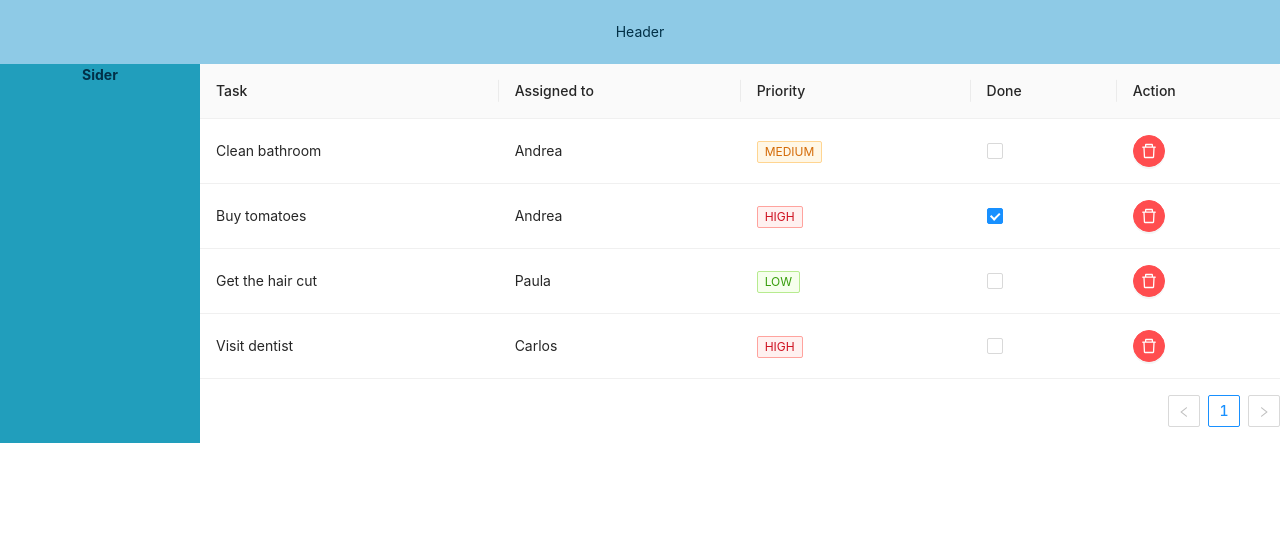
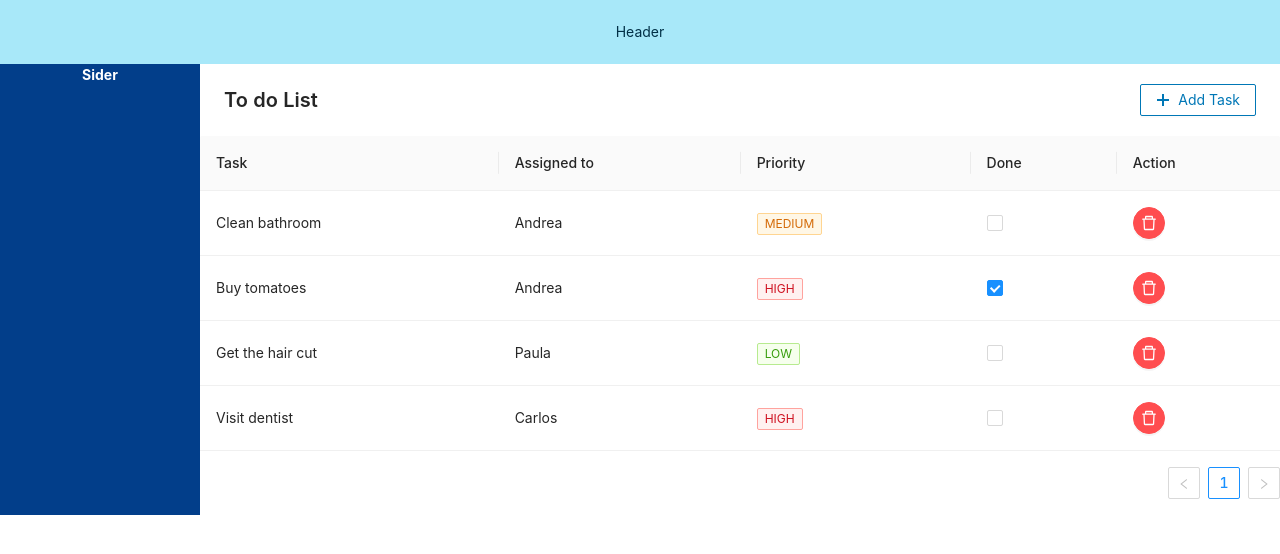
Before and after one commit to acalvom/react-redux-antd-app, a React (Create React App) app: page / in a window 1280 px wide. Shown: the top 554 px of the page. Built offline with nearby package versions, Linux system fonts and the light colour scheme; data requests are answered from the project's data file.

Commit message:
Add page header with Add button & Improve styles #create-todo

```diff
--- a/src/components/App.css
+++ b/src/components/App.css
@@ -3,13 +3,13 @@
 }
 
 .app-header {
-  background-color: #8ECAE6;
+  background-color: #a8e8f9;
   color: #023047;
 }
 
 .app-sider {
-  background-color: #219EBC;
-  color: #023047;
+  background-color: #023E8A;
+  color: white;
   font-weight: bold;
 }
 
@@ -17,3 +17,8 @@
   background-color: white;
   color: #023047;
 }
+
+.add-todo-button {
+  color: #0077B6;
+  border-color: #0077B6;
+}
--- a/src/components/App.js
+++ b/src/components/App.js
@@ -1,6 +1,9 @@
 import './App.css';
 import { Layout } from 'antd';
 import TodosTable from './TodosTable';
+import { PageHeader, Button } from 'antd';
+import { PlusOutlined } from "@ant-design/icons";
+
 const { Header, Sider, Content } = Layout;
 
 function App() {
@@ -12,6 +15,11 @@ function App() {
         <Layout>
           <Sider className="app-sider">Sider</Sider>
           <Content className="app-content">
+            <PageHeader
+              ghost={false}
+              title="To do List"
+              extra={<Button className='add-todo-button' key="1" icon={<PlusOutlined />}> Add Task</Button>}
+            />
             <TodosTable />
           </Content>
         </Layout>
```
